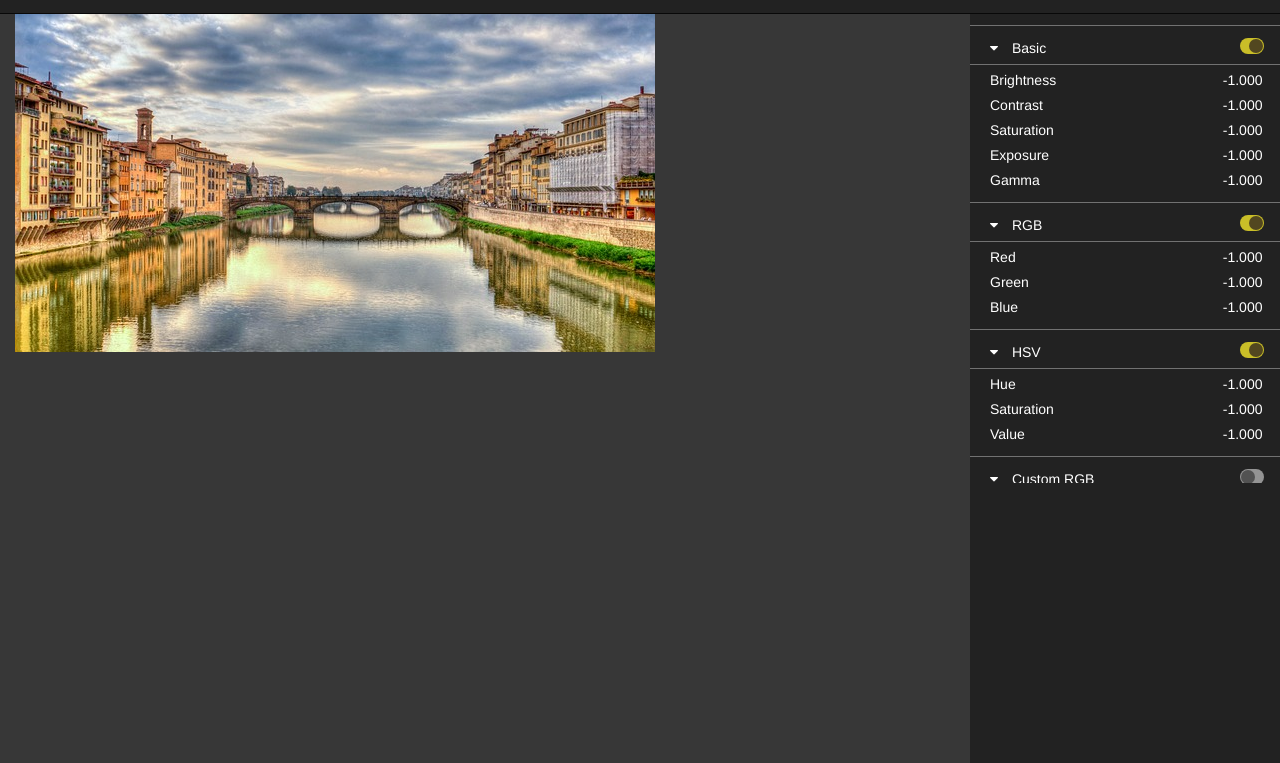
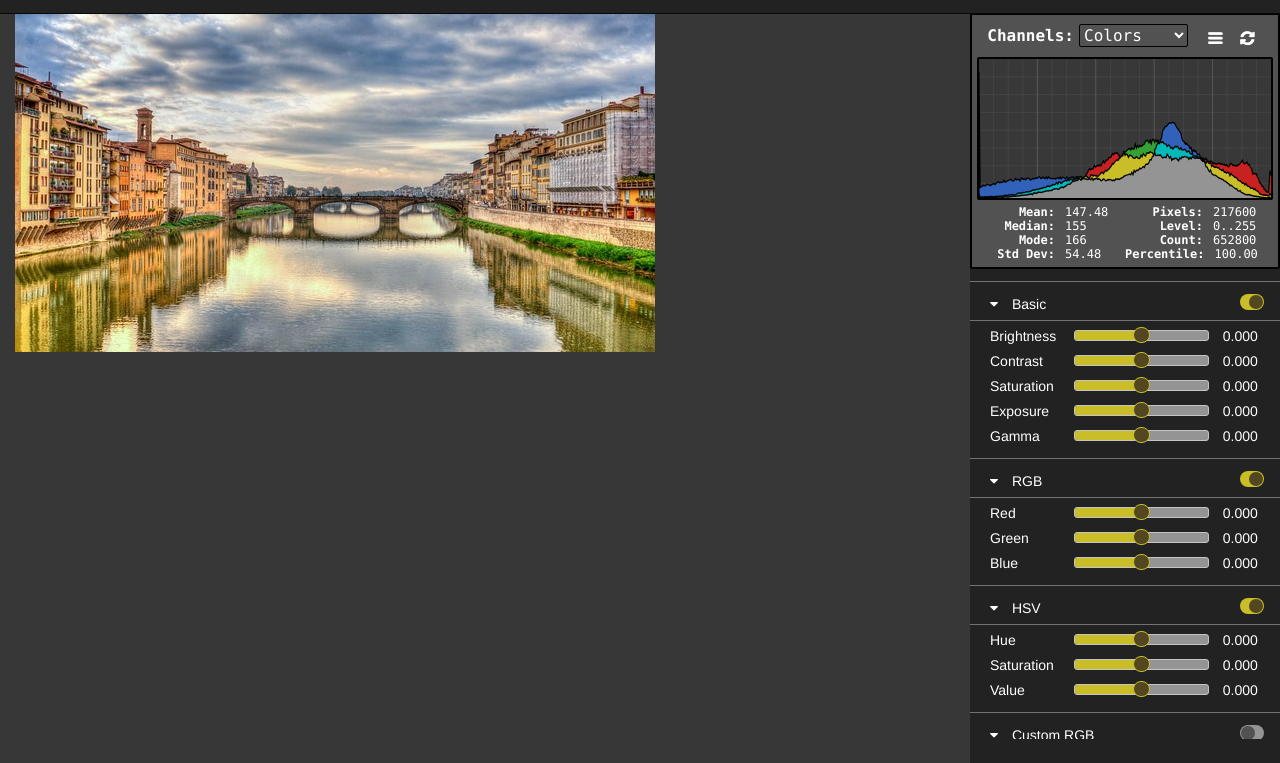
Before and after one commit to zackee12/photo-histogram, a plain HTML site: page index.html in a window 1280 px wide. Shown: the part 37-800 px from the top of the page. Drawn offline with nearby package versions, Linux system fonts and the light colour scheme; files that its build step writes are made by us from their sources; a script that the page names is missing.

Commit message:
fix broken paths

```diff
--- a/index.html
+++ b/index.html
@@ -8,7 +8,7 @@
     <link rel="stylesheet" href="https://code.jquery.com/ui/1.11.3/themes/smoothness/jquery-ui.css">
     <link rel="stylesheet" href="https://maxcdn.bootstrapcdn.com/font-awesome/4.5.0/css/font-awesome.min.css">
     <link rel='stylesheet' href='css/perfect-scrollbar.min.css' />
-    <link rel="stylesheet" type="text/css" href="../lib/photo-histogram.css">
+    <link rel="stylesheet" type="text/css" href="css/photo-histogram.css">
     <link rel="stylesheet" type="text/css" href="css/app.css">
 </head>
 <body>
@@ -163,7 +163,7 @@
     <script src="https://code.jquery.com/ui/1.11.4/jquery-ui.min.js"></script>
     <script src="https://maxcdn.bootstrapcdn.com/bootstrap/3.3.6/js/bootstrap.min.js" integrity="sha384-0mSbJDEHialfmuBBQP6A4Qrprq5OVfW37PRR3j5ELqxss1yVqOtnepnHVP9aJ7xS" crossorigin="anonymous"></script>
     <script src='js/perfect-scrollbar.jquery.min.js'></script>
-    <script src="../lib/photo-histogram.js"></script>
+    <script src="js/photo-histogram.js"></script>
     <script src="js/app.js"></script>
 </body>
 </html>
```
